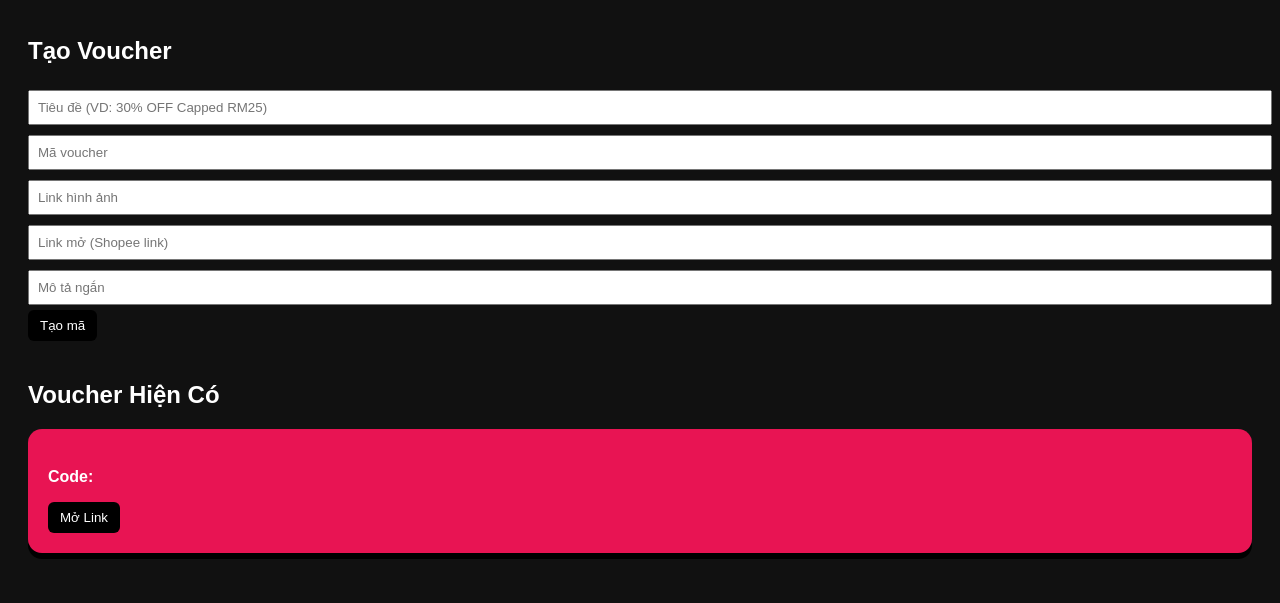
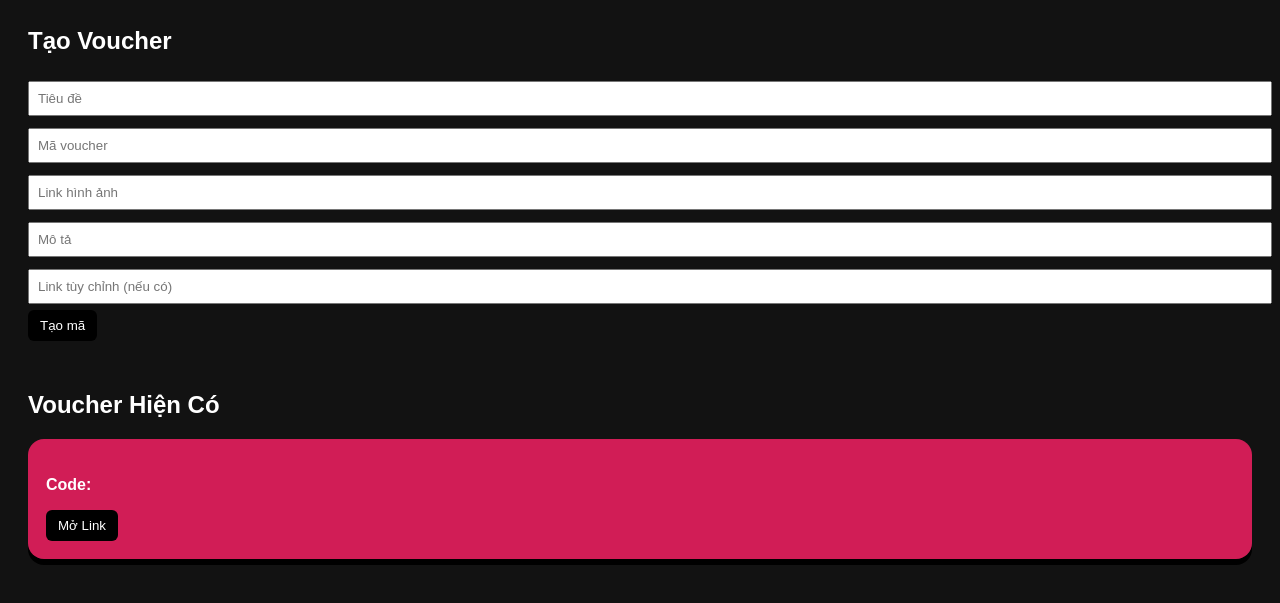
Before and after one commit to thnhmii/convert-tool, a website: page dashboard.html in a window 1280 px wide. Both pictures are taken after a click on the button "Tạo mã". Shown: the part 89-692 px from the top of the page. Drawn offline with Linux system fonts and the light colour scheme.

Commit message:
Update dashboard.html

```diff
--- a/dashboard.html
+++ b/dashboard.html
@@ -2,20 +2,24 @@
 <html>
 <head>
 <meta charset="UTF-8">
-<title>Voucher Manager</title>
+<title>MyDeal Voucher Hub</title>
 <style>
 body{
   font-family:sans-serif;
-  background:#111;
+  background:#121212;
   color:white;
   padding:20px;
 }
-h2{margin-top:40px}
+h1{margin-bottom:30px}
+
+.section{
+  margin-bottom:50px;
+}
 
 .card{
-  background:rgba(255,20,90,0.9);
-  padding:20px;
-  border-radius:14px;
+  background:rgba(220,30,90,0.95);
+  padding:18px;
+  border-radius:16px;
   margin-bottom:15px;
   box-shadow:0 6px 0 #000;
 }
@@ -26,19 +30,19 @@ h2{margin-top:40px}
   margin-bottom:10px;
 }
 
+input{
+  width:100%;
+  padding:8px;
+  margin:6px 0;
+}
+
 button{
-  background:#000;
-  color:#fff;
+  padding:8px 12px;
+  background:black;
+  color:white;
   border:none;
-  padding:8px 12px;
   border-radius:6px;
   cursor:pointer;
-}
-
-input{
-  padding:8px;
-  margin:5px 0;
-  width:100%;
 }
 </style>
 </head>
@@ -46,45 +50,47 @@ input{
 
 <h1>Voucher Dashboard</h1>
 
-<!-- ===== TẠO MÃ ===== -->
+<div class="section">
 <h2>Tạo Voucher</h2>
 
-<input id="title" placeholder="Tiêu đề (VD: 30% OFF Capped RM25)">
+<input id="title" placeholder="Tiêu đề">
 <input id="code" placeholder="Mã voucher">
-<input id="img" placeholder="Link hình ảnh">
-<input id="link" placeholder="Link mở (Shopee link)">
-<input id="desc" placeholder="Mô tả ngắn">
+<input id="image" placeholder="Link hình ảnh">
+<input id="desc" placeholder="Mô tả">
+<input id="customLink" placeholder="Link tùy chỉnh (nếu có)">
 
 <button onclick="addVoucher()">Tạo mã</button>
+</div>
 
-<!-- ===== HIỆN MÃ ===== -->
+<div class="section">
 <h2>Voucher Hiện Có</h2>
-<div id="voucherList"></div>
+<div id="list"></div>
+</div>
 
 <script>
-let vouchers = JSON.parse(localStorage.getItem("vouchers")) || [];
+let vouchers = JSON.parse(localStorage.getItem("mydeal_vouchers")) || [];
 
 function save(){
-  localStorage.setItem("vouchers", JSON.stringify(vouchers));
+  localStorage.setItem("mydeal_vouchers", JSON.stringify(vouchers));
   render();
 }
 
 function addVoucher(){
   let v = {
-    title:document.getElementById("title").value,
-    code:document.getElementById("code").value,
-    img:document.getElementById("img").value,
-    link:document.getElementById("link").value,
-    desc:document.getElementById("desc").value
+    title:title.value,
+    code:code.value,
+    image:image.value,
+    desc:desc.value,
+    link:customLink.value || "https://shopee.com.my/user/voucher-wallet"
   };
   vouchers.push(v);
   save();
 }
 
-function openVoucher(code){
+function openVoucher(code, link){
   navigator.clipboard.writeText(code);
-  window.open("https://shopee.com.my/user/voucher-wallet","_blank");
-  alert("Đã copy mã: "+code+"\nVào Add Voucher và dán mã rồi nhấn Enter.");
+  window.open(link, "_blank");
+  alert("Đã copy mã: " + code + "\nDán vào Add Voucher và nhấn Enter.");
 }
 
 function render(){
@@ -92,15 +98,15 @@ function render(){
   vouchers.forEach(v=>{
     html+=`
     <div class="card">
-      ${v.img ? `<img src="${v.img}">`:""}
+      ${v.image ? `<img src="${v.image}">`:""}
       <h3>${v.title}</h3>
       <p>${v.desc}</p>
       <p><b>Code:</b> ${v.code}</p>
-      <button onclick="openVoucher('${v.code}')">Mở Link</button>
+      <button onclick="openVoucher('${v.code}','${v.link}')">Mở Link</button>
     </div>
     `;
   });
-  document.getElementById("voucherList").innerHTML=html;
+  list.innerHTML = html;
 }
 
 render();
```
